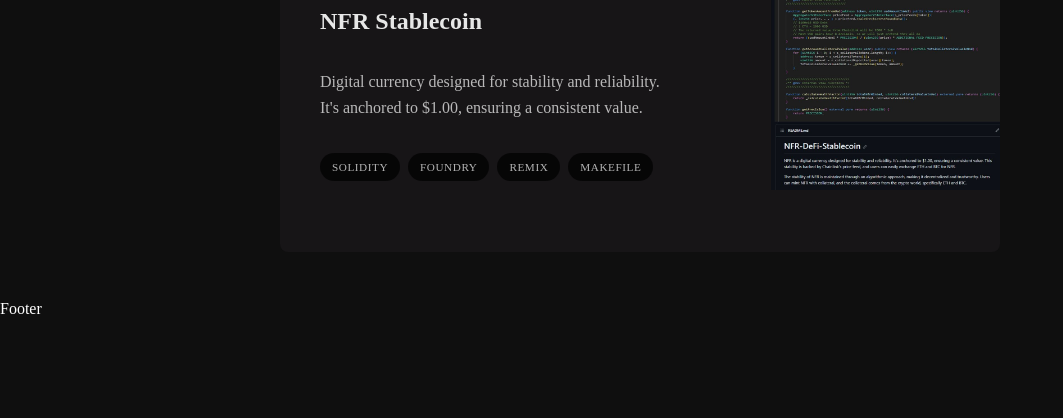
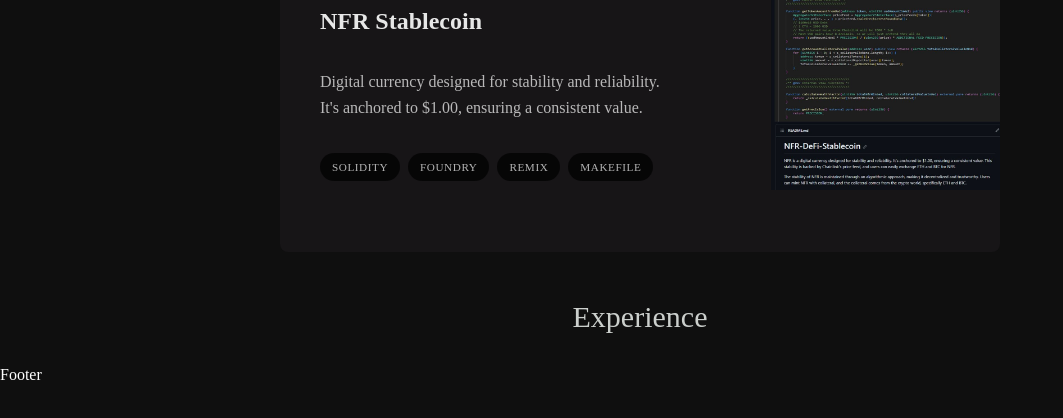
Before and after one commit to Nlferu/niferu-portfolio-website, a Next.js app: page / in a window 1280 px wide. Shown: the part 1861-2279 px from the top of the page, without its empty margins (0-1063 px from the left). Built offline with nearby package versions, Linux system fonts and the light colour scheme.

Commit message:
exp tab added

```diff
--- a/app/page.js
+++ b/app/page.js
@@ -5,6 +5,7 @@ import Intro from "@/components/intro"
 import SectionDivider from "@/components/section-divider"
 import About from "@/components/about"
 import Projects from "@/components/projects"
+import Experience from "@/components/experience"
 
 export default function Home() {
     return (
@@ -15,6 +16,7 @@ export default function Home() {
             <SectionDivider />
             <About />
             <Projects />
+            <Experience />
         </main>
     )
 }
--- /dev/null
+++ b/components/experience.js
@@ -0,0 +1,11 @@
+import React from "react"
+import SectionHeading from "./section-heading"
+import exp from "@/styles/exp.module.css"
+
+export default function Experience() {
+    return (
+        <section className={exp.section} id="education">
+            <SectionHeading>Experience</SectionHeading>
+        </section>
+    )
+}
--- /dev/null
+++ b/styles/exp.module.css
@@ -0,0 +1,3 @@
+.section {
+    scroll-margin-top: 6rem; /* Ensure "Section Title" is below header */
+}
```
